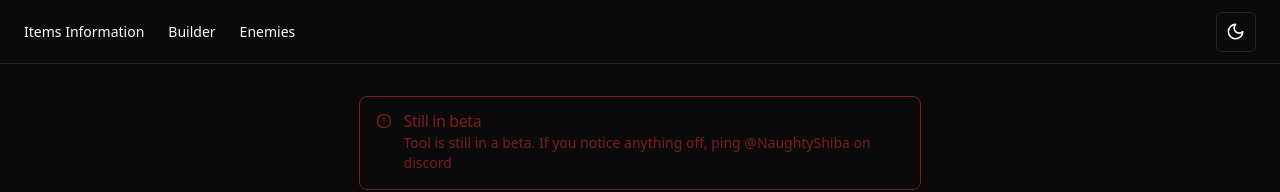
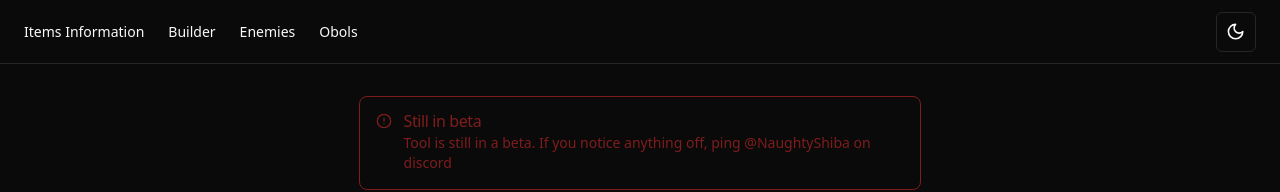
Before and after one commit to NaughtyShiba/pixel-odyssey-helper, a React (Vite) app: page /builder in a window 1280 px wide. Shown: the top 192 px of the page. Built offline with nearby package versions, Linux system fonts and the light colour scheme.

Commit message:
feat: add obols to header

```diff
--- a/src/features/header/header.tsx
+++ b/src/features/header/header.tsx
@@ -21,6 +21,10 @@ const links: NavLink[] = [
   {
     href: "/enemies",
     label: "Enemies",
+  },
+  {
+    href: "/obol",
+    label: "Obols",
   },
 ];
 
```
